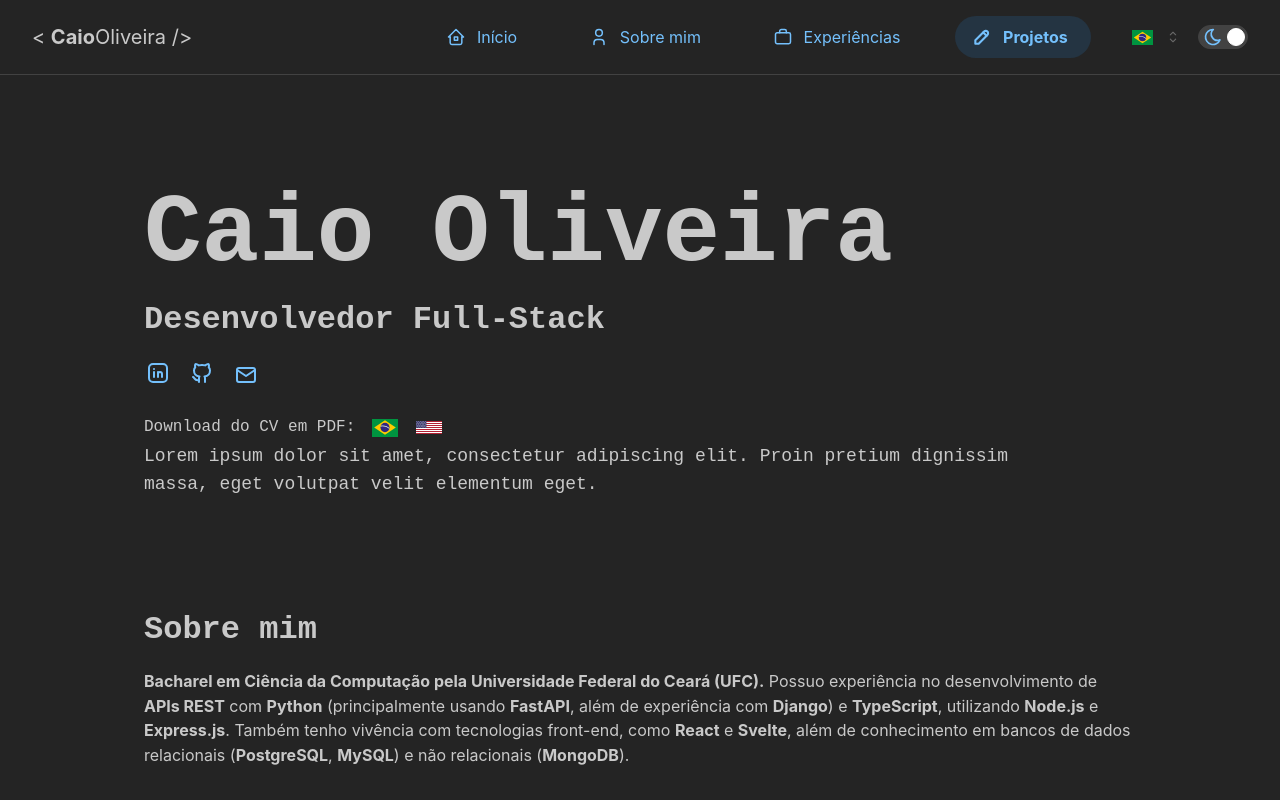
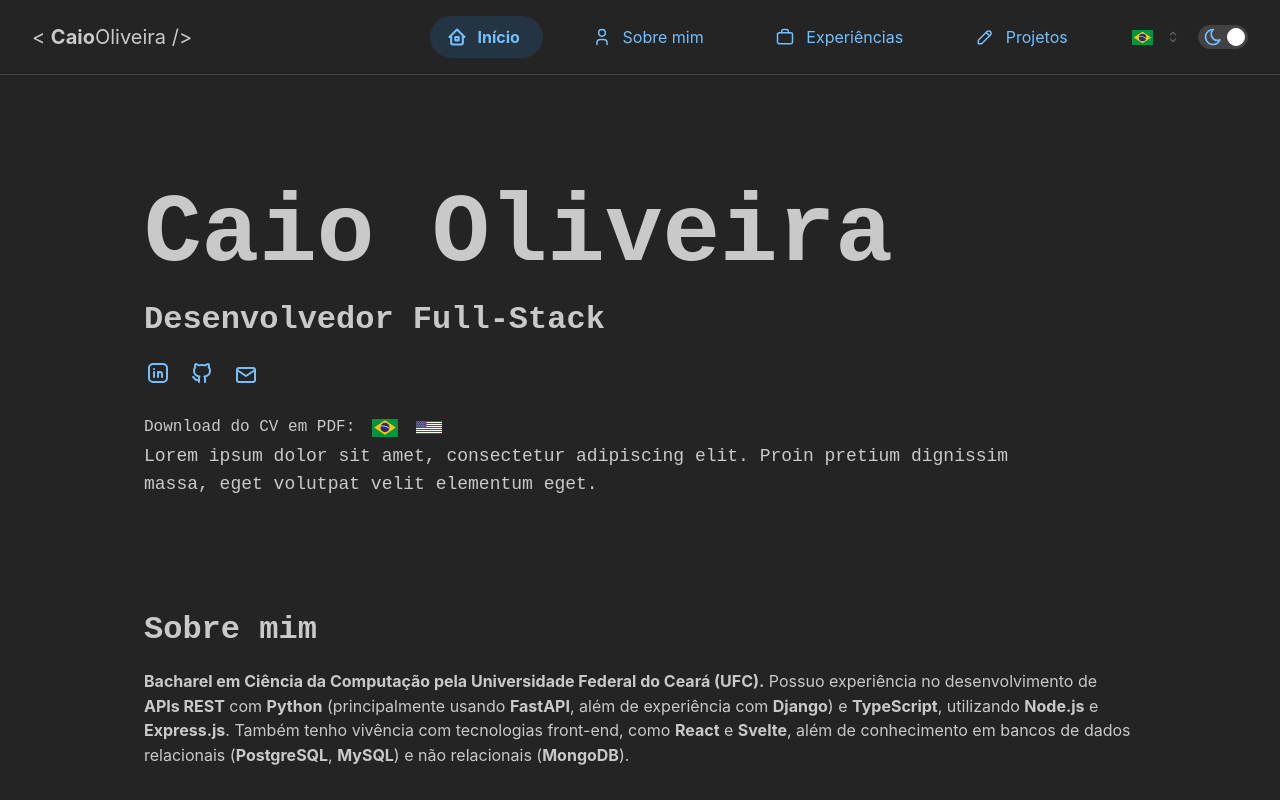
Before and after one commit to caiofov/caiofov.github.io, a React (Create React App) app: page / in a window 1280 px wide. Shown: the top 800 px of the page. Built offline with nearby package versions, Linux system fonts and the light colour scheme.

Commit message:
feat: navbar scroll handle

```diff
--- a/src/components/NavBar.tsx
+++ b/src/components/NavBar.tsx
@@ -7,35 +7,28 @@ import {
   ThemeIcon,
   useMatches,
 } from "@mantine/core";
-import { useHover } from "@mantine/hooks";
+import { useHover, useScrollIntoView, useWindowScroll } from "@mantine/hooks";
 import React, { useEffect, useState } from "react";
 import { LanguageSelector } from "./LanguageSelector";
 import { useTranslation } from "react-i18next";
 import { OpacityRevealSequence } from "./animations/OpacityReveal";
-import {
-  IconBriefcase2,
-  IconHome2,
-  IconPencil,
-  IconUser,
-} from "@tabler/icons-react";
 
-const SECTIONS = [
-  { label: "home", icon: IconHome2 },
-  { label: "about", icon: IconUser },
-  { label: "experiences", icon: IconBriefcase2 },
-  { label: "projects", icon: IconPencil },
-];
+import { SectionIDType, SECTIONS } from "../utils/sections";
+import { typedEntries } from "../utils/functions";
 
 export const Navbar: React.FC<{
   DarkModeToggle: JSX.Element;
 }> = ({ DarkModeToggle }) => {
+  const { t } = useTranslation();
+
   const [isNavbarOpened, setIsNavbarOpened] = useState(false);
   const [isScrolled, setIsScrolled] = useState(false);
-  const [isScrolling, setIsScrolling] = useState(false);
-  const { t } = useTranslation();
-  const [activeSection, setActiveSection] = useState("home");
+  const [activeSection, setActiveSection] = useState<SectionIDType>("home");
+
   const { hovered, ref } = useHover();
-  const navbarOpacity = hovered || !isScrolled ? "100%" : "70%";
+  const [scroll, scrollTo] = useWindowScroll();
+
+  const headerOpacity = hovered || !isScrolled ? "100%" : "70%";
 
   const headerItemsGap = useMatches({
     lg: "xl",
@@ -43,64 +36,53 @@ export const Navbar: React.FC<{
     base: "xs",
   });
 
-  let sectionElements: HTMLElement[] = [];
-
-  const getSectionScrollY = (sec: HTMLElement) =>
-    sec.offsetTop - (ref.current?.clientHeight ?? 0) - 20;
-  const handleScroll = () => {
-    setIsScrolled(window.scrollY > 50);
-
-    if (!isScrolling)
-      for (const section of sectionElements) {
-        if (window.scrollY > getSectionScrollY(section)) {
-          setActiveSection(section.id);
-          break;
-        }
-      }
+  const scrollParams = {
+    offset: 100,
   };
 
-  const scrollToSection = (section: string) => {
-    setIsScrolling(true);
-    const secElement = sectionElements.filter(({ id }) => id == section)[0];
-    if (secElement) {
-      window.scrollTo({
-        top: getSectionScrollY(secElement),
-        behavior: "smooth",
-      });
-    }
-    setIsScrolling(false);
+  const sectionsScrolls: Record<
+    SectionIDType,
+    ReturnType<typeof useScrollIntoView<HTMLDivElement>>
+  > = {
+    projects: useScrollIntoView<HTMLDivElement>(scrollParams),
+    experiences: useScrollIntoView<HTMLDivElement>(scrollParams),
+    about: useScrollIntoView<HTMLDivElement>(scrollParams),
+    home: useScrollIntoView<HTMLDivElement>(scrollParams),
+  };
+
+  const scrollToSection = (section: SectionIDType) => {
+    sectionsScrolls[section].scrollIntoView();
   };
 
   useEffect(() => {
-    window.addEventListener("scroll", handleScroll);
     const splittedUrl = window.location.href.split("#");
     if (splittedUrl.length > 1) {
-      setActiveSection(splittedUrl.pop()!);
+      setActiveSection(splittedUrl.pop()! as SectionIDType);
       scrollToSection(activeSection);
     }
 
-    sectionElements = SECTIONS.map(
-      ({ label }) => document.getElementById(label)!
-    )
-      .sort((a, b) => {
-        return a.offsetTop > b.offsetTop
-          ? 1
-          : b.offsetTop > a.offsetTop
-          ? -1
-          : 0;
-      })
-      .reverse();
-
-    return () => {
-      window.removeEventListener("scroll", handleScroll);
-    };
+    Object.entries(sectionsScrolls).map(([id, scrollHook]) => {
+      scrollHook.targetRef.current = document.getElementById(
+        id
+      ) as HTMLDivElement;
+    });
   }, []);
 
+  useEffect(() => {
+    setIsScrolled(scroll.y > 50);
+    for (const [id, { targetRef }] of typedEntries(sectionsScrolls)) {
+      if (scroll.y >= targetRef.current.offsetTop - scrollParams.offset - 10) {
+        setActiveSection(id);
+        break;
+      }
+    }
+  }, [scroll]);
+
   const navbarAnchors = SECTIONS.map((section) => {
-    const isActive = activeSection === section.label;
+    const isActive = activeSection === section.id;
     return (
       <Button
-        key={section.label}
+        key={section.id}
         leftSection={
           <ThemeIcon size="sm" variant="subtle">
             <section.icon stroke={isActive ? "2.5" : "1.8"} />
@@ -108,15 +90,14 @@ export const Navbar: React.FC<{
         }
         onClick={(e) => {
           e.preventDefault();
-          scrollToSection(section.label);
-          setActiveSection(section.label);
+          scrollToSection(section.id);
         }}
         variant={isActive ? "light" : "subtle"}
         radius="xl"
         size="md"
       >
         <Text fw={isActive ? "bold" : "normal"}>
-          {t(`sections.${section.label}.name`)}
+          {t(`sections.${section.id}.name`)}
         </Text>
       </Button>
     );
@@ -134,7 +115,7 @@ export const Navbar: React.FC<{
           alignItems: "center",
         }}
         display="inline-flex"
-        opacity={navbarOpacity}
+        opacity={headerOpacity}
         ref={ref}
       >
         <Burger
--- /dev/null
+++ b/src/utils/sections.ts
@@ -0,0 +1,15 @@
+import {
+  Icon,
+  IconBriefcase2,
+  IconHome2,
+  IconPencil,
+  IconUser,
+} from "@tabler/icons-react";
+
+export type SectionIDType = "home" | "about" | "experiences" | "projects";
+export const SECTIONS: { id: SectionIDType; icon: Icon }[] = [
+  { id: "home", icon: IconHome2 },
+  { id: "about", icon: IconUser },
+  { id: "experiences", icon: IconBriefcase2 },
+  { id: "projects", icon: IconPencil },
+];
```
